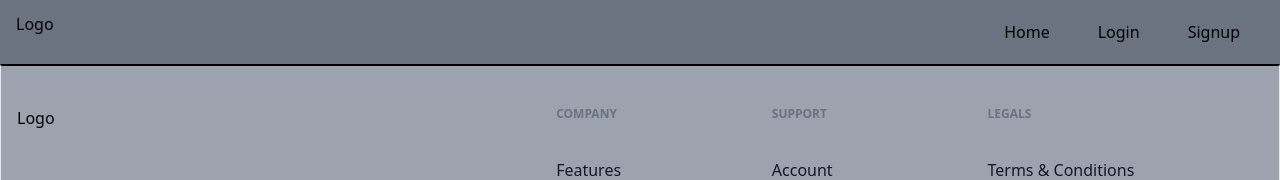
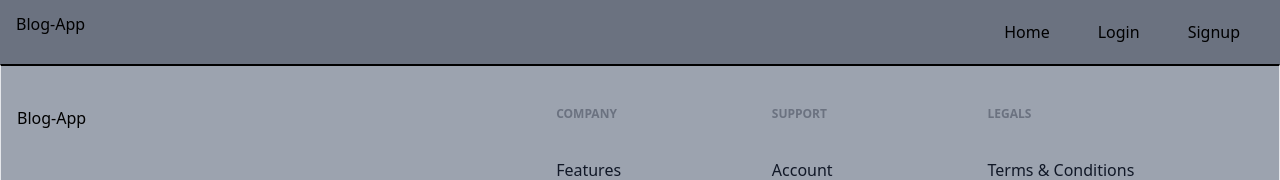
Before and after one commit to Ytarun01/blogs, a React (Vite) app: page / in a window 1280 px wide. Shown: the top 180 px of the page. Built offline with nearby package versions, Linux system fonts and the light colour scheme; no server answers; the HTML template or start-up script is replaced by a standard one.

Commit message:
Update Logo.jsx

```diff
--- a/src/components/Logo.jsx
+++ b/src/components/Logo.jsx
@@ -1,7 +1,7 @@
 import React from "react";
 
 function Logo({ width = "100px" }) {
-  return <div>Logo</div>;
+  return <div>Blog-App</div>;
 }
 
 export default Logo;
```
